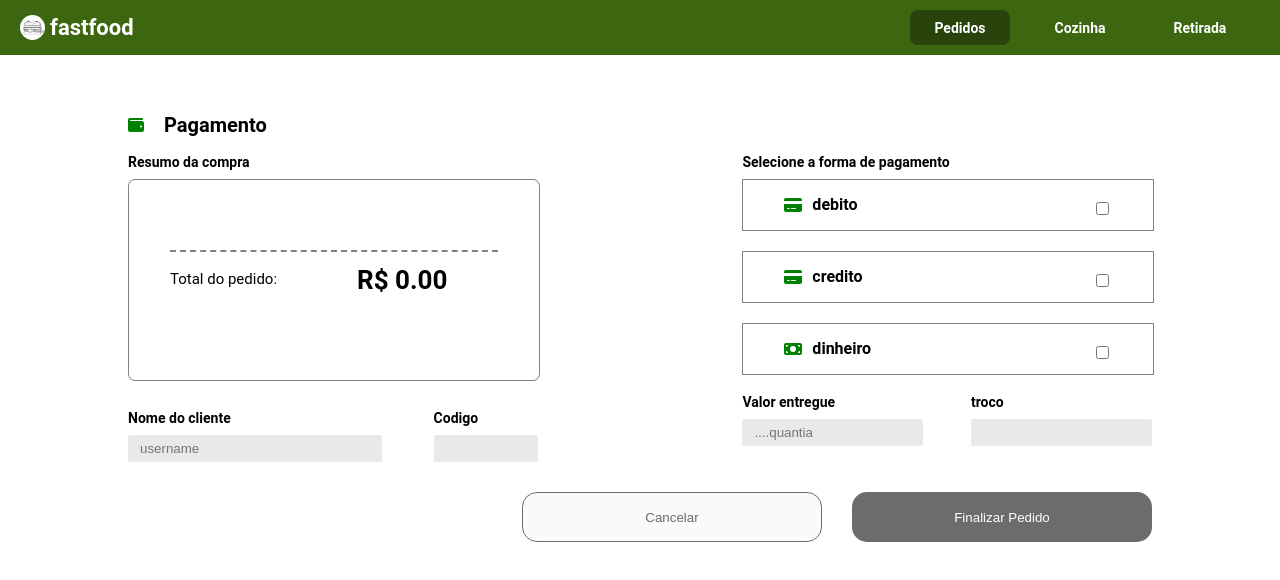
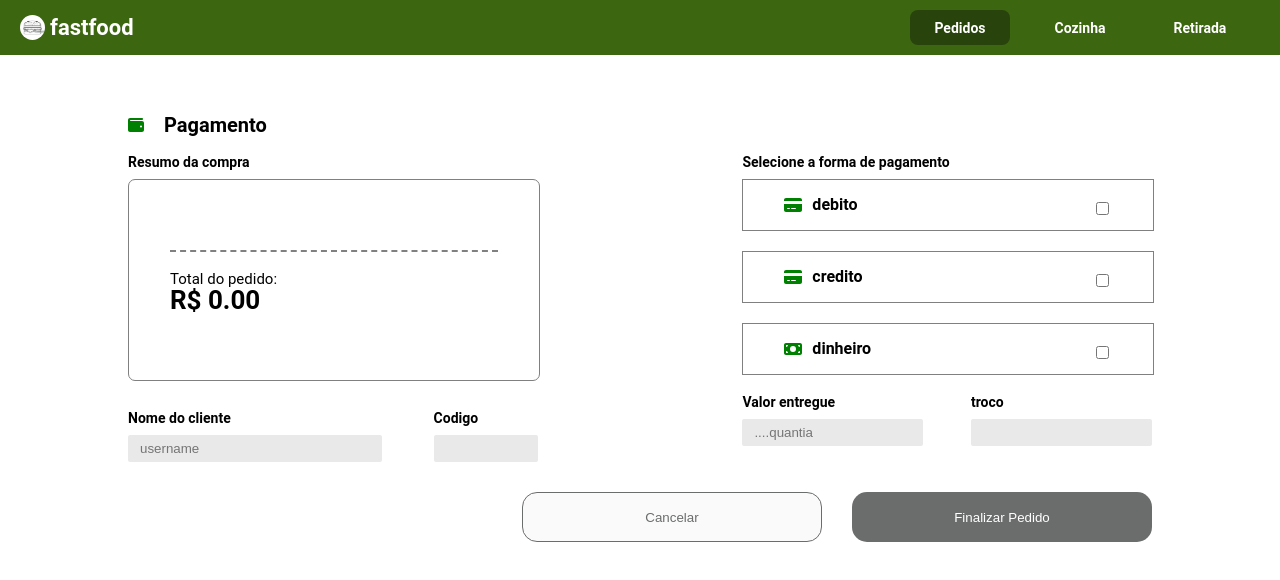
Before and after one commit to m4arthu/FastFood, a React (Vite) app: page /payment in a window 1280 px wide. Shown: the top 580 px of the page. Built offline with nearby package versions, Linux system fonts and the light colour scheme.

Commit message:
feat: post order

```diff
--- a/src/components/SubtotalCompoent.jsx
+++ b/src/components/SubtotalCompoent.jsx
@@ -14,7 +14,7 @@ export const SubtotalComponent = ({ totalInLine,allOrders, width, name, quantity
     }
     if(allOrders){
         return(
-            <ModalContentBody totalInLine={true} width={width}>
+            <ModalContentBody totalInLine={totalInLine} width={width}>
             <div className="subtotal">
                 <div className="content">
                      {order.map((order)=>{
--- a/src/pages/PaymentPage.jsx
+++ b/src/pages/PaymentPage.jsx
@@ -10,7 +10,7 @@ import { useNavigate } from "react-router-dom"
 import { PedidosFooter } from "../styles.css/pedido.style"
 
 export const PaymentPage = () => {
-    const { order,setOrder } = useContext(OrderContext);
+    const { order, setOrder } = useContext(OrderContext);
 
     // Utilize useState para o campo de username
     const [username, setUsername] = useState('');
@@ -21,12 +21,14 @@ export const PaymentPage = () => {
         navigate('/pedidos');
     };
 
-    const sendOrder = async() => {
+    const sendOrder = async () => {
         const newOrders = order.map(order => {
-            const { name, price, ...rest } = order;
+            const rest = order;
+            delete rest.name;
+            delete rest.price;
             return rest;
-          });
-        if(username.length > 12){
+        });
+        if (username.length > 12) {
             alert("username precisa ser menor do  que 12 caracteres")
             return
         }
@@ -36,7 +38,7 @@ export const PaymentPage = () => {
         }
         await postOrder(orderData);
         navigate("/pedidos"),
-        setOrder([])
+            setOrder([])
     };
 
     const PaymentType = ({ icon, name }) => {
```
